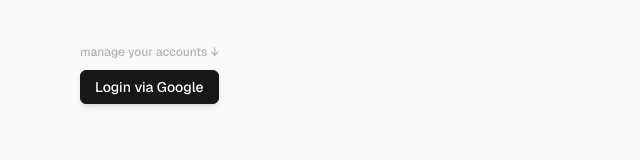
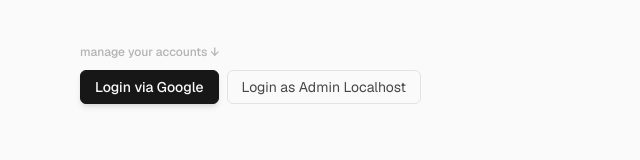
Before and after one commit to alfonsusac/alfon-auth-dev, a Next.js app: page / in a window 1280 px wide. Shown: the part 162-322 px from the top of the page, without its empty margins (0-640 px from the left). Built offline with nearby package versions, Linux system fonts and the light colour scheme; no server answers; the database is empty; what arctic would draw is missing.

Commit message:
Add Admin Authentication for Localhost (GUI)

```diff
--- a/src/app/page.tsx
+++ b/src/app/page.tsx
@@ -1,4 +1,4 @@
-import { logout, signIn } from "@/lib/auth"
+import { logout, signIn, signInAdminLocalhost } from "@/lib/auth"
 import { AUTH } from "@/lib/auth_ui"
 import { Form } from "@/lib/basic-form/Form"
 import { actionNavigate } from "@/lib/resolveAction"
@@ -50,12 +50,20 @@
               </Form>
             </div>
             :
+            <div className="flex gap-2">
               <Form action={async () => {
                 "use server"
                 await signIn()
               }}>
                 <button className="button primary">Login via Google</button>
               </Form>
+              {process.env.NODE_ENV === 'development' && <Form action={async () => {
+                "use server"
+                await signInAdminLocalhost()
+              }}>
+                <button className="button">Login as Admin Localhost</button>
+              </Form>}
+            </div>
         }
       </div>
 
```
Lines whose indentation alone changed are shown as unchanged.
